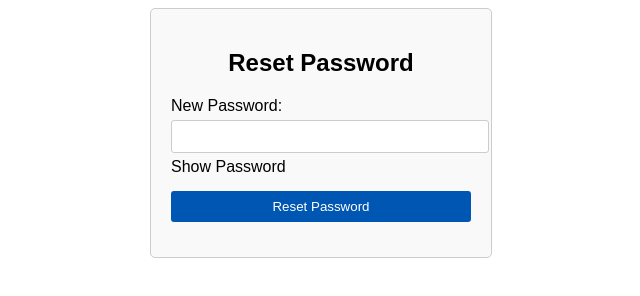
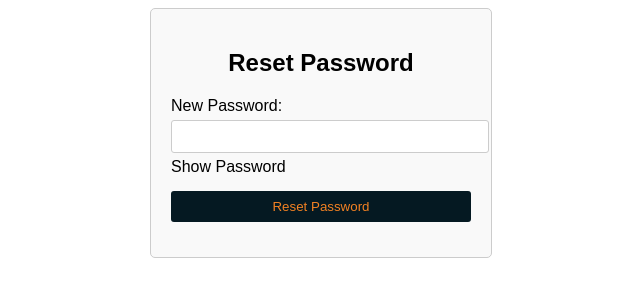
Before and after one commit to BangNGH/NNPTUD_C5-4Apr, a website: page public/resetPassword.html in a window 1280 px wide. In both pictures the pointer is over the button "Reset Password". Shown: the whole page, without its empty margins (319-959 px from the left). Drawn offline with Linux system fonts and the light colour scheme.

Commit message:
update UI

```diff
--- a/public/resetPassword.html
+++ b/public/resetPassword.html
@@ -58,6 +58,11 @@
         .form-group button:hover {
             background-color: #0056b3;
         }
+
+        #btnReset:hover {
+            background-color: #051922 !important;
+            color: #F28123 !important;
+        }
     </style>
 </head>
 
@@ -71,7 +76,7 @@
                 <span class="show-password" onclick="togglePassword()">Show Password</span>
             </div>
             <div class="form-group">
-                <button type="submit">Reset Password</button>
+                <button id="btnReset" style="background-color: #F28123; color: #fff;" type="submit">Reset Password</button>
             </div>
         </form>
     </div>
```
Also changed, not shown: public/forgotPassword.html (+6 -1 lines).
